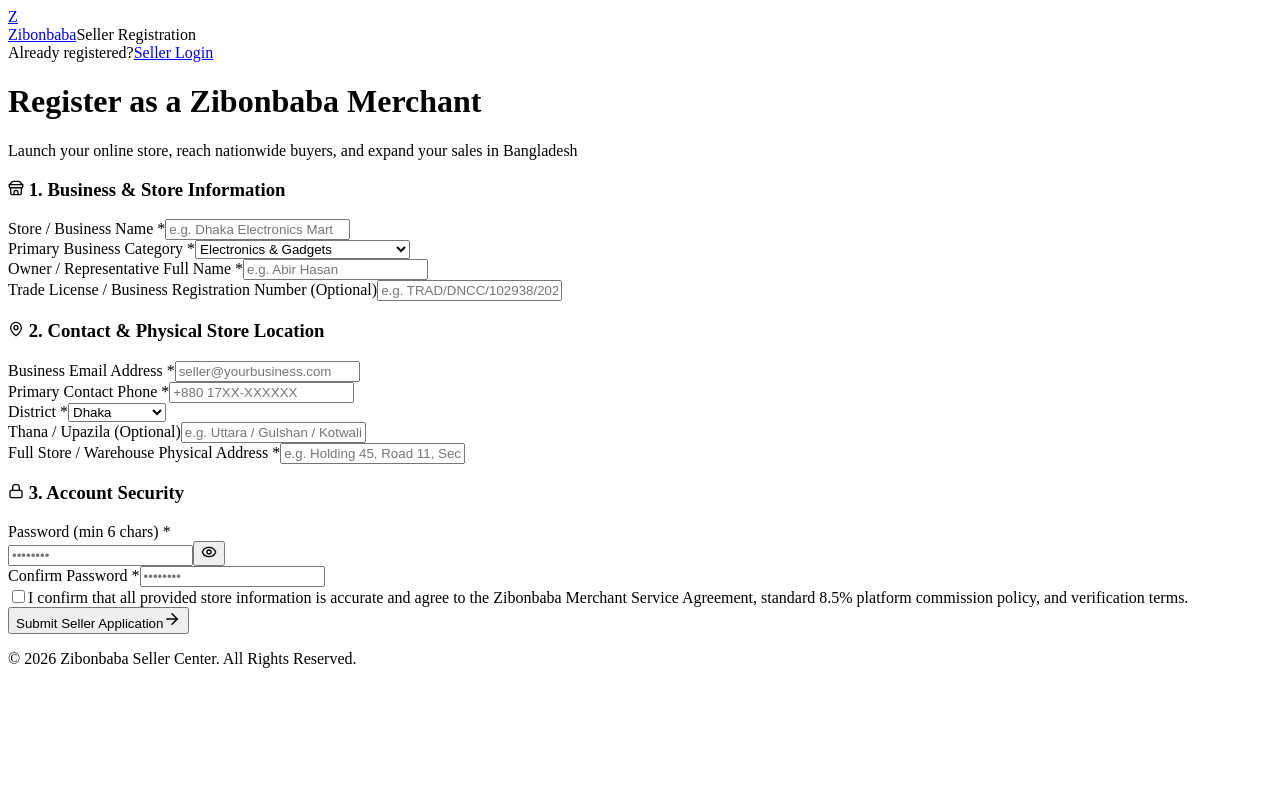
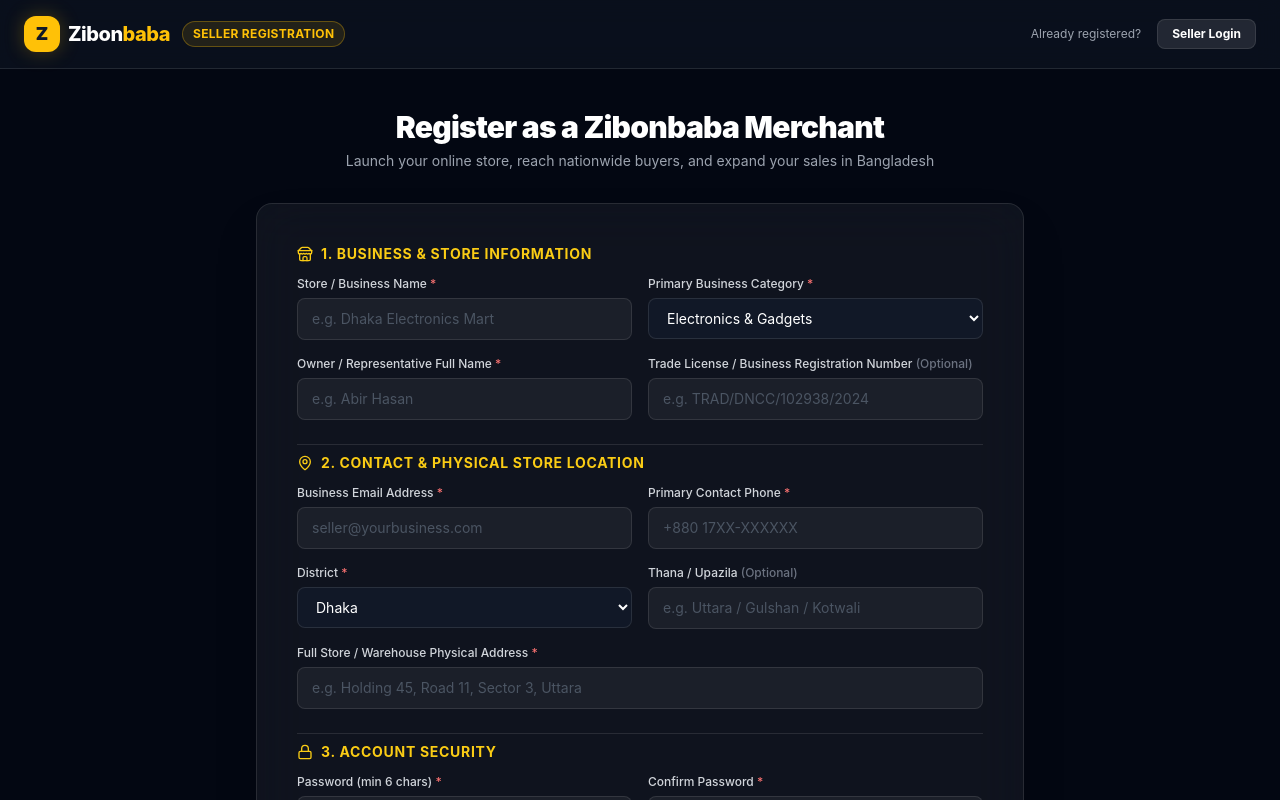
Before and after one commit to needelectro/zibonbaba.com, a Next.js app: page /seller/register in a window 1280 px wide. Shown: the top 800 px of the page. Built offline with nearby package versions, Linux system fonts and the light colour scheme.

Commit message:
feat(ui): add globals css styling and root metadata layout

```diff
--- /dev/null
+++ b/src/app/globals.css
@@ -0,0 +1,57 @@
+@tailwind base;
+@tailwind components;
+@tailwind utilities;
+
+:root {
+  --background: #0F172A;
+  --foreground: #F8FAFC;
+}
+
+body {
+  color: var(--foreground);
+  background: var(--background);
+  font-family: -apple-system, BlinkMacSystemFont, 'Segoe UI', Roboto, 'Helvetica Neue', Arial, sans-serif;
+  overflow-x: hidden;
+}
+
+/* Custom Scrollbar */
+::-webkit-scrollbar {
+  width: 8px;
+  height: 8px;
+}
+
+::-webkit-scrollbar-track {
+  background: #0F172A;
+}
+
+::-webkit-scrollbar-thumb {
+  background: #334155;
+  border-radius: 4px;
+}
+
+::-webkit-scrollbar-thumb:hover {
+  background: #475569;
+}
+
+/* Custom Animation Utilities */
+@keyframes fadeIn {
+  from { opacity: 0; transform: translateY(8px); }
+  to { opacity: 1; transform: translateY(0); }
+}
+
+@keyframes pulseGlow {
+  0%, 100% { box-shadow: 0 0 15px rgba(255, 193, 7, 0.2); }
+  50% { box-shadow: 0 0 30px rgba(255, 193, 7, 0.4); }
+}
+
+.animate-fade-in {
+  animation: fadeIn 0.3s ease-out forwards;
+}
+
+.shadow-glow {
+  box-shadow: 0 0 20px rgba(255, 193, 7, 0.25);
+}
+
+.shadow-modal {
+  box-shadow: 0 25px 50px -12px rgba(0, 0, 0, 0.7);
+}
--- /dev/null
+++ b/src/app/layout.tsx
@@ -0,0 +1,22 @@
+import type { Metadata } from 'next';
+import './globals.css';
+
+export const metadata: Metadata = {
+  title: 'Zibonbaba.com — Bangladesh Multi-Vendor Marketplace',
+  description: 'Premier multi-vendor e-commerce platform in Bangladesh offering verified seller stores, electronics, apparel, home essentials, and fast nationwide delivery.',
+  keywords: 'ecommerce, bangladesh, zibonbaba, multi-vendor, online shopping, electronics, seller center',
+};
+
+export default function RootLayout({
+  children,
+}: {
+  children: React.ReactNode;
+}) {
+  return (
+    <html lang="en" className="dark">
+      <body className="min-h-screen bg-slate-950 text-slate-100 antialiased">
+        {children}
+      </body>
+    </html>
+  );
+}
```
